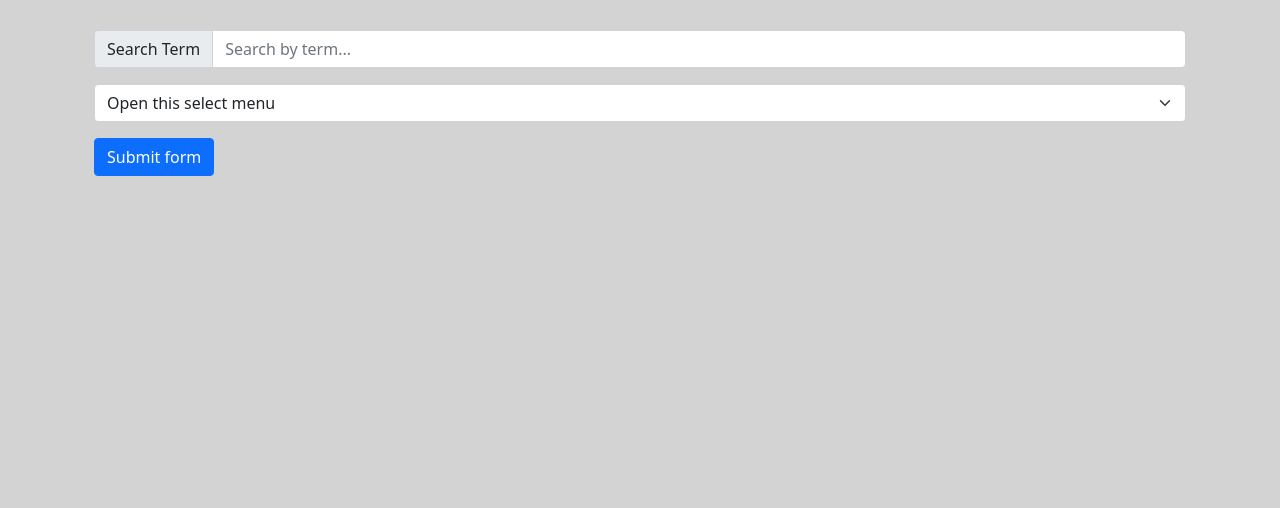
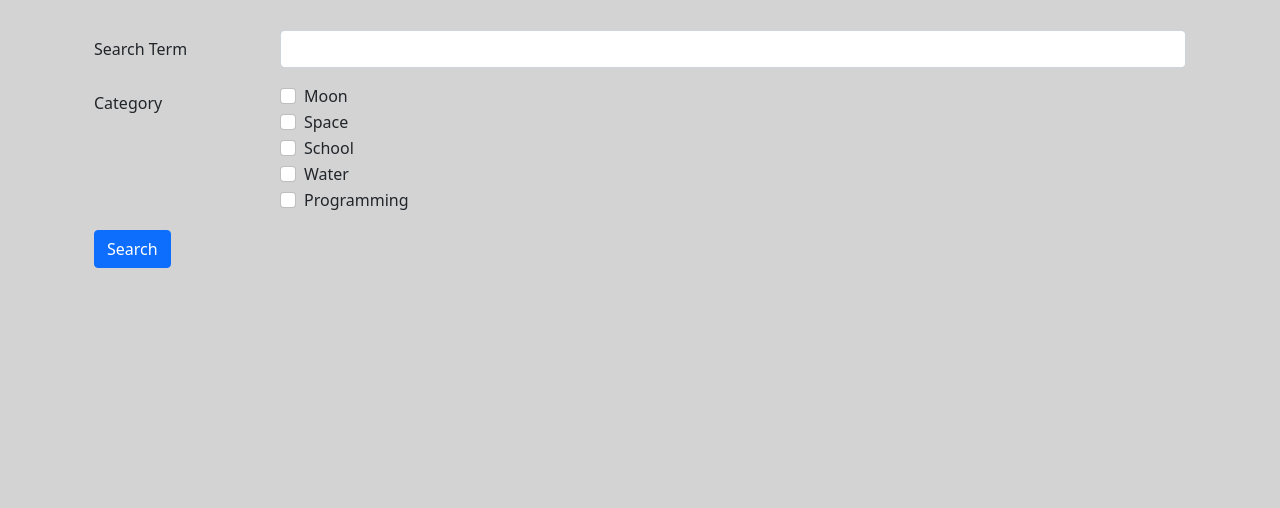
Before and after one commit to stevenanderson-git/scholarlyvids, a Flask app: page /advanced_search in a window 1280 px wide. Shown: the part 58-566 px from the top of the page. Run offline with Flask 2, Linux system fonts and the light colour scheme.

Commit message:
dummy search results added

```diff
--- a/flaskr/app.py
+++ b/flaskr/app.py
@@ -1,15 +1,15 @@
-from flask import Flask, render_template, request, jsonify, json
+from flask import Flask, render_template, request, jsonify, json, url_for
+from werkzeug.utils import redirect
 
 app = Flask(__name__)
+
+
 
 @app.route("/")
 def home():
     title = 'ScholarlyVids - The best place to rate educational videos!'
-
     video_list = ["Bach", "Beethoven", "Mozart", "Lady Gaga", "Skrillix",
                     "Toby Keith", "FFDP", "Maynard", "Pop-Punk"]
-
-
     return render_template('home.html', title = title, video_list = video_list)
 
 @app.route("/page1")
@@ -30,22 +30,26 @@ def video(video_title):
     video_data = {
         'video_title': video_title,
         'thumb_url': 'https://via.placeholder.com/1920x1080',
+        'video_url': 'https://www.youtube.com/watch?v=dQw4w9WgXcQ',
         'runtime': '1:23:45',
         'views': 'at least 1',
         'summary': 'long text description that will go here',
         'transcript_link': 'someurlvalue_clickme_other_place_on_site?'
     }
 
-    return render_template('videoresult.html', video_data=video_data)
+    return render_template('videopage.html', video_data=video_data)
 
-@app.get("/search_results")
-def search_results():
+@app.get("/search")
+def search():
+    #this route should do something with the search
     args = request.args
     page = 'search_results.html'
     title = 'Search Results'
-    if args:
-        term = args.get('search')
-        return render_template(page, term=term)
+    if args.get('q') != '':
+        term = args.get('q')
+        video_list = ["Oranges", "Kiwi", "Interesting", "How to cat?", "Code is Life",
+                    "Why, The novel", "Ipsum, a history", "Katchup", "This is a test"]
+        return render_template(page, term=term, video_list=video_list)
 
 
     return render_template(page, title=title)
@@ -55,11 +59,16 @@ def advanced_search():
     page = 'advanced_search.html'
     title = 'Advanced Search'
     args = request.args
+
+    #TODO: meaningful categories from database categorization
+    categories = ['Moon', 'Space', 'School', 'Water', 'Programming']
+
+
     if args:
-        term = args.get('search')
-        return render_template(page, term=term)
+        term = args.get('search-term')
 
-    return render_template(page, title=title)
+
+    return render_template(page, title=title, categories=categories)
 
 # EOF
 # TODO: Remove debug run
--- a/flaskr/templates/advanced_search.html
+++ b/flaskr/templates/advanced_search.html
@@ -1,25 +1,31 @@
 {% extends 'base.html' %}
 {% block content %}
-<div class="container">
-    <form action="" method="GET">
+<div class="container-lg">
+    <form>
+        <div class="row mb-3">
+            <label for="search-term" class="col-sm-2 col-form-label">Search Term</label>
+            <div class="col-sm-10">
+                <input class="form-control" name="q" id="search-term">
+            </div>
+        </div>
+        {% if categories %}
+        <div class="row mb-3">
+            <label for="category-select" class="col-sm-2 col-form-label">Category</label>
+            <div class="col-sm-10">
+                {% for category in categories %}
+                <div class="form-check">
+                    <input class="form-check-input" type="checkbox" value="" id="{{category}}" name="{{category}}">
+                    <label class="form-check-label" for="{{category}}">
+                        {{category}}
+                    </label>
+                </div>
+                {% endfor %}
+            </div>
+        </div>
+        {% endif %}
 
-        <div class="input-group mb-3">
-            <span class="input-group-text" id="basic-addon1">Search Term</span>
-            <input type="text" class="form-control" placeholder="Search by term..." aria-label="Search Term"
-                aria-describedby="basic-addon1" name="search term">
-        </div>
-        <div class="input-group mb-3">
-            <select class="form-select" aria-label="Default select example">
-                <option selected>Open this select menu</option>
-                <option value="1">One</option>
-                <option value="2">Two</option>
-                <option value="3">Three</option>
-            </select>
-        </div>
-        <div class="col-12">
-            <button class="btn btn-primary" type="submit">Submit form</button>
-        </div>
+
+        <button type="submit" class="btn btn-primary">Search</button>
     </form>
-
 </div>
 {% endblock content %}
--- a/flaskr/templates/navbar.html
+++ b/flaskr/templates/navbar.html
@@ -23,9 +23,9 @@
         </li>
       </ul>
 
-      <form class="search d-flex me-2" method="GET" action="{{url_for('search_results')}}">
+      <form class="search d-flex me-2" method="GET" action="{{url_for('search')}}">
         <!--TODO: make the field required instead of empty string-->
-        <input class="form-control border-secondary py-2" type="search" name="search" placeholder="Search"
+        <input class="form-control border-secondary py-2" name="q" placeholder="Search"
           aria-label="Search">
         <div class="input-group-append">
           <button class="btn btn-outline-secondary" type="submit">
```
Also changed, not shown: flaskr/templates/search_results.html (+31 -6 lines), flaskr/templates/videopage.html (renamed from flaskr/templates/videoresult.html, +6 -2 lines).
